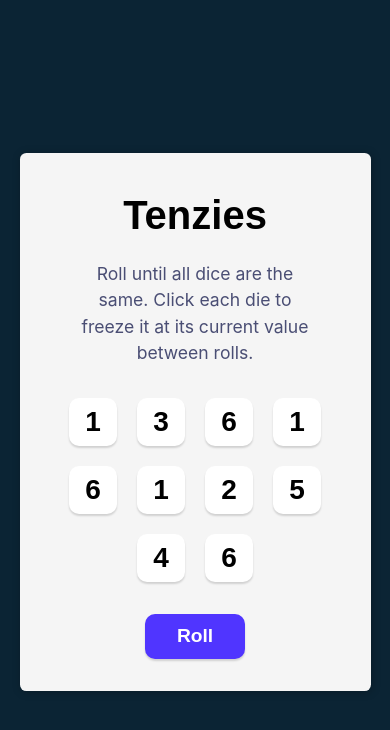
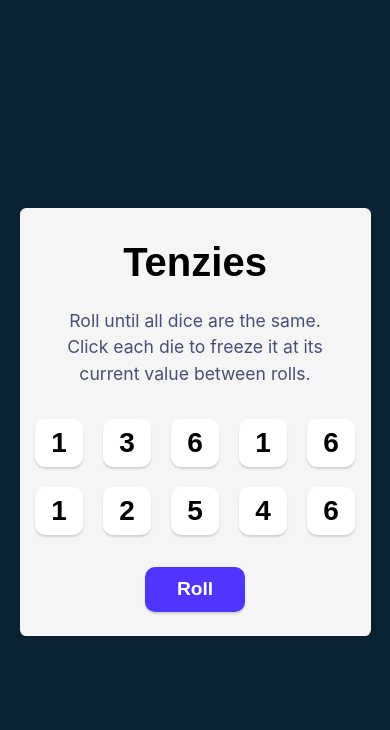
Before and after one commit to anamarijadraskovic/tenzies, a React (Vite) app: page / in a window 390 px wide. Shown: the top 730 px of the page. Built offline with nearby package versions, Linux system fonts and the light colour scheme; a web font is replaced by a local one.

Commit message:
Improve responsivity

```diff
--- a/src/app.css
+++ b/src/app.css
@@ -16,7 +16,7 @@ main {
   justify-content: center;
   width: 28rem;
   max-width: 90vw;
-  padding: 2rem;
+  padding: 1.5rem 0.5rem;
   text-align: center;
   background-color: #f5f5f5;
   border-radius: 0.4rem;
@@ -39,7 +39,7 @@ main {
   flex-wrap: wrap;
   gap: 1.25rem;
   justify-content: center;
-  padding: 1rem;
+  padding: 1rem 0.2rem;
 }
 
 .die {
@@ -98,8 +98,13 @@ main {
 }
 
 @media (min-width: 500px) {
+  main {
+    padding: 2rem;
+  }
+
   .dice-container {
     display: grid;
     grid-template: auto auto / repeat(5, 1fr);
+    padding: 1rem;
   }
 }
--- a/src/index.css
+++ b/src/index.css
@@ -78,6 +78,10 @@ h6 {
 
 /* My reset */
 
+* {
+  -webkit-tap-highlight-color: transparent;
+}
+
 /* karla-regular - latin */
 @font-face {
   font-display: swap;
```
